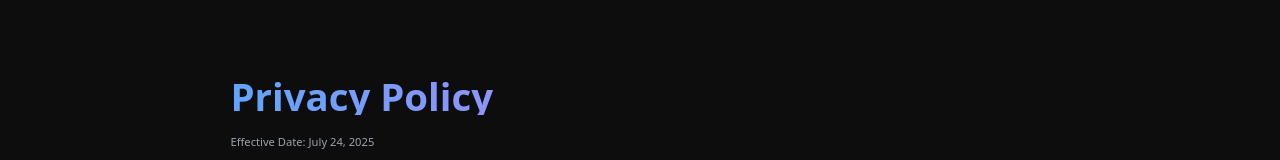
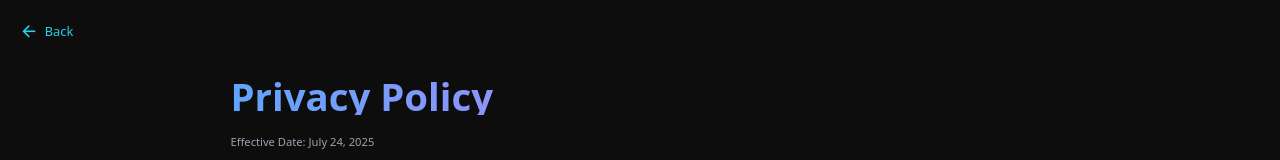
Before and after one commit to CSNET-OF-RAHUL/upscale-solution-website, a Next.js app in the folder Upscale_Dev/: page /privacy-policy in a window 1280 px wide. Shown: the top 160 px of the page. Built offline with nearby package versions, Linux system fonts and the light colour scheme.

Commit message:
Update page.tsx

```diff
--- a/Upscale_Dev/app/privacy-policy/page.tsx
+++ b/Upscale_Dev/app/privacy-policy/page.tsx
@@ -1,9 +1,20 @@
 'use client';
 import Link from 'next/link';
+import { useRouter } from 'next/navigation';
+import { useEffect } from 'react';
 
 export default function PrivacyPolicy() {
+  const router = useRouter();
   return (
     <main className="min-h-screen bg-[#0d0d0d] text-gray-300 py-24 px-6">
+      {/* Back Arrow */}
+      <button
+        onClick={() => router.back()}
+        className="absolute top-6 left-6 flex items-center gap-2 text-cyan-400 hover:text-white transition-colors duration-300 group"
+      >
+        <i className="ri-arrow-left-line text-2xl group-hover:translate-x-[-4px] transition-transform"></i>
+        <span className="text-base hidden sm:inline">Back</span>
+      </button>
       <div className="max-w-5xl mx-auto">
         <h1 className="text-4xl sm:text-5xl font-bold text-transparent bg-clip-text bg-gradient-to-r from-blue-400 via-violet-400 to-cyan-400 mb-6">
           Privacy Policy
```
